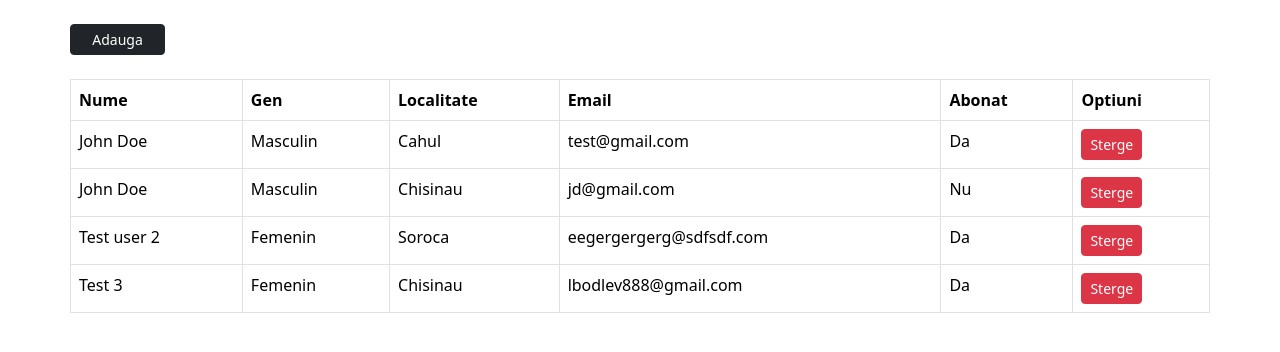
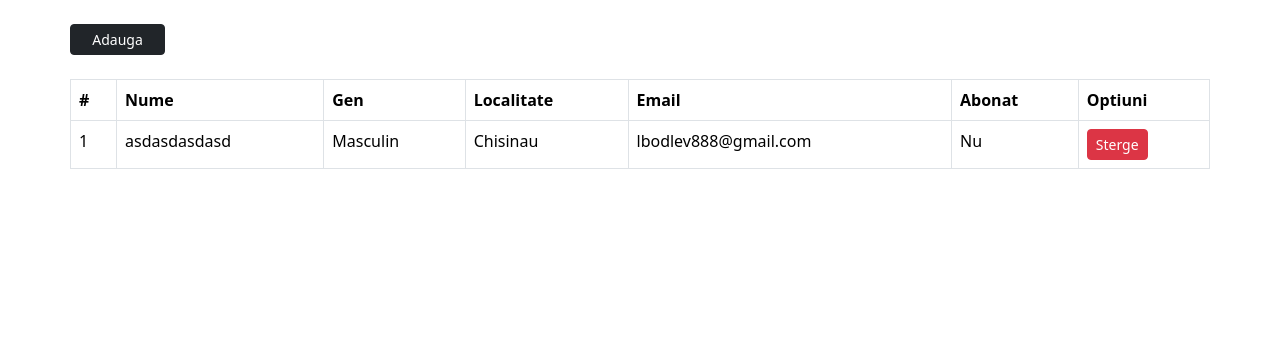
Before and after one commit to padure/aaw2141, a PHP site: page / in a window 1280 px wide. Shown: the part 56-408 px from the top of the page. Run offline with PHP 8.4, Linux system fonts and the light colour scheme.

Commit message:
Laborator 7

```diff
--- a/laborator7/index.php
+++ b/laborator7/index.php
@@ -2,6 +2,7 @@
     session_start();
     $file = "users.json";
     $users = [];
+    $i = 1;
     if(file_exists($file)){
         $json_users = file_get_contents($file);
         $users = json_decode($json_users, true) ?? [];
@@ -42,6 +43,11 @@
             </button>
         </div>
         <div class="row mt-4">
+            <?php if(isset($_SESSION['success'])): ?>
+                <div class="alert alert-success" role="alert">
+                    <?=$_SESSION['success']?>
+                </div>
+            <?php endif; ?>
             <?php if(isset($_SESSION['errors'])): ?>
                 <div class="alert alert-danger" role="alert">
                     <ul>
@@ -55,6 +61,7 @@
             <table class="table table-bordered">
                 <thead>
                     <tr>
+                        <th>#</th>
                         <th>Nume</th>
                         <th>Gen</th>
                         <th>Localitate</th>
@@ -66,15 +73,19 @@
                 <tbody>
                     <?php foreach($users as $user): ?>
                         <tr>
+                            <td><?= $i ?></td>
                             <td><?= htmlspecialchars($user['nume']) ?></td>
                             <td><?= htmlspecialchars($user['genul']) ?></td>
                             <td><?= htmlspecialchars($user['localitate']) ?></td>
                             <td><?= htmlspecialchars($user['email']) ?></td>
                             <td><?= htmlspecialchars($user['abonat']) ?></td>
                             <td>
-                                <a href="sterge.php?user=<?=$user['id']?>" class="btn btn-danger btn-sm">Sterge</a>
+                                <a  href="sterge.php?user=<?=$user['id']?>"
+                                    class="btn btn-danger btn-sm"
+                                    onclick="return confirm('Esti sigur?');">Sterge</a>
                             </td>
                         </tr>
+                    <?php $i++; ?>
                     <?php endforeach; ?>
                 </tbody>
             </table>
--- a/laborator7/users.json
+++ b/laborator7/users.json
@@ -1,38 +1,11 @@
-[
-    {
-        "nume": "John Doe",
-        "genul": "Masculin",
-        "localitate": "Cahul",
-        "email": "test@gmail.com",
-        "parola": "asdasdasdasdasdasdasd",
-        "abonat": "Da",
-        "id": "66fba2be8887b"
-    },
-    {
-        "nume": "John Doe",
+{
+    "1": {
+        "nume": "asdasdasdasd",
         "genul": "Masculin",
         "localitate": "Chisinau",
-        "email": "jd@gmail.com",
-        "parola": "$2y$10$.y\/scY1pCxhC7fTL1KdUpexBmH634f5zRQnsX1BgGe93P.fIQMOQ.",
+        "email": "lbodlev888@gmail.com",
+        "parola": "$2y$10$\/g0X00aPnKu7q54Xdscb5.MjIIzWQ7fwSCbtRFqM5MVmJ2lyKubGO",
         "abonat": "Nu",
-        "id": "66fba467de1be"
-    },
-    {
-        "nume": "Test user 2",
-        "genul": "Femenin",
-        "localitate": "Soroca",
-        "email": "eegergergerg@sdfsdf.com",
-        "parola": "$2y$10$CjMB7Ntvx\/K7q1\/qgGeYzOHMbPZPmc2oNtG5MOOoUUSrRBLKhPwti",
-        "abonat": "Da",
-        "id": "66fba7bde5aff"
-    },
-    {
-        "nume": "Test 3",
-        "genul": "Femenin",
-        "localitate": "Chisinau",
-        "email": "lbodlev888@gmail.com",
-        "parola": "$2y$10$JZ2tKvve8uEx7B4izwWgweYboAiV45zfsdehvctNlwknskIz0FhjS",
-        "abonat": "Da",
-        "id": "66fba97d97b5a"
+        "id": "66fbacc9d7c70"
     }
-]
+}
```
Also changed, not shown: laborator7/sterge.php (added, +18 -0 lines).
